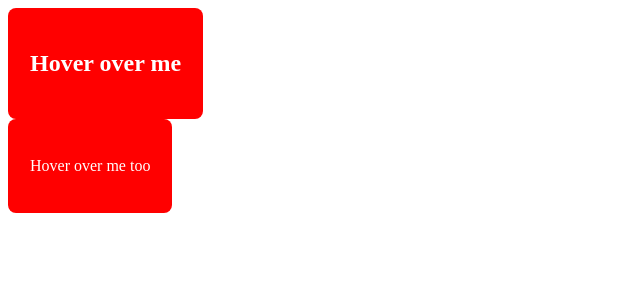
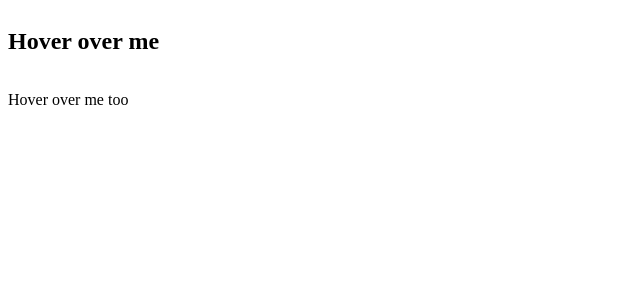
Before and after one commit to acciojob/react-composition-3-warishshahbaz, a React app: page / in a window 1280 px wide. Shown: the top 300 px of the page, without its empty margins (0-640 px from the left). Built offline with nearby package versions, Linux system fonts and the light colour scheme.

Commit message:
enhanced

```diff
--- a/src/components/App.js
+++ b/src/components/App.js
@@ -1,5 +1,5 @@
 import React, { useState } from "react";
-import "./../styles/App.css";
+
 import Tooltip from "./Tooltip";
 
 const App = () => {
--- a/src/components/Tooltip.js
+++ b/src/components/Tooltip.js
@@ -1,4 +1,5 @@
 import React, { useState } from "react";
+import "./../styles/App.css";
 
 const Tooltip = ({ text, children }) => {
   const [visible, setVisible] = useState(false);
--- a/src/styles/App.css
+++ b/src/styles/App.css
@@ -1,8 +1,33 @@
-.tooltip {
+/* .tooltip {
   width: 100px;
   min-width: fit-content;
   padding: 22px 22px;
   background-color: red;
   color: white;
   border-radius: 8px;
+} */
+.App {
+  display: flex;
+  flex-direction: column;
 }
+.tooltip {
+  position: relative;
+  display: inline-block;
+}
+
+.tooltiptext {
+  visibility: hidden;
+  position: absolute;
+  background-color: #e01717;
+  color: #fff;
+  text-align: center;
+  padding: 5px 10px;
+  border-radius: 6px;
+  bottom: 100%; /* Position the tooltip above the text */
+  left: 10%;
+  transform: translateX(-50%);
+}
+
+.tooltip:hover .tooltiptext {
+  visibility: visible;
+}
```
